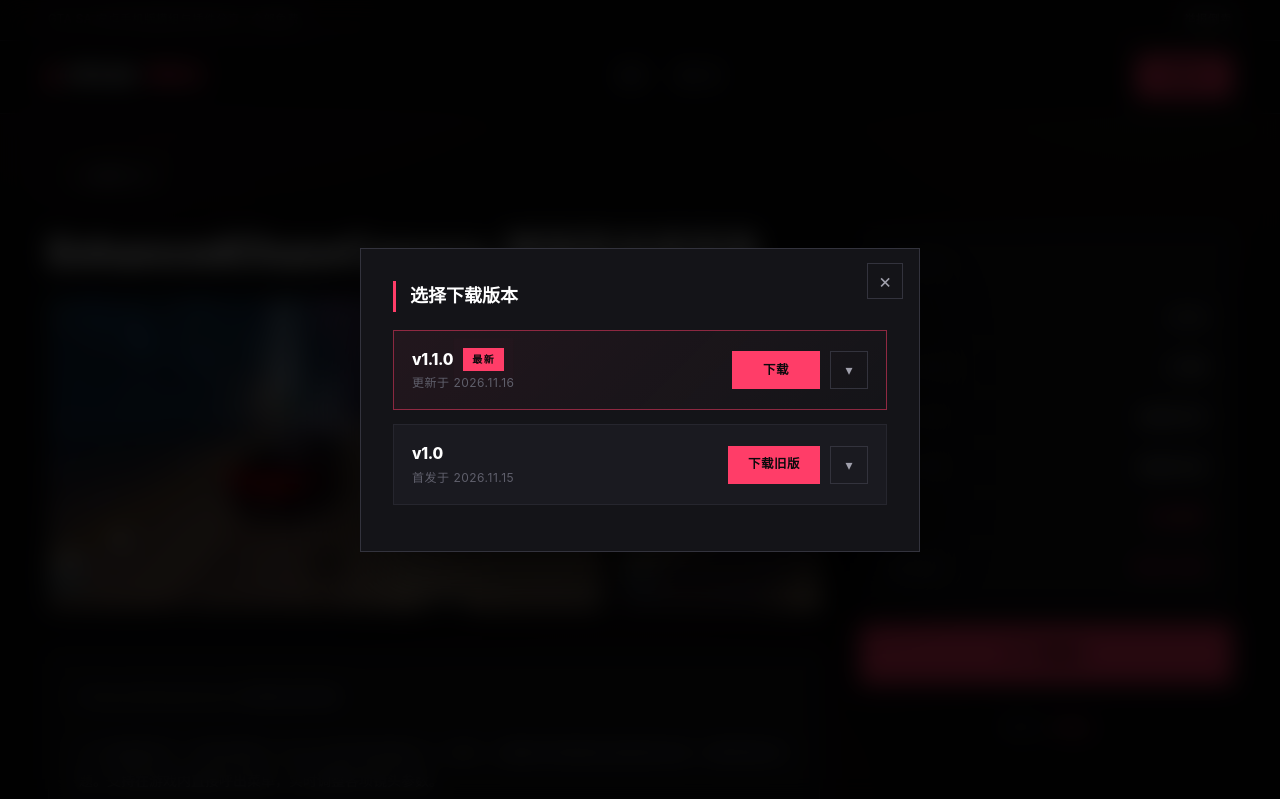
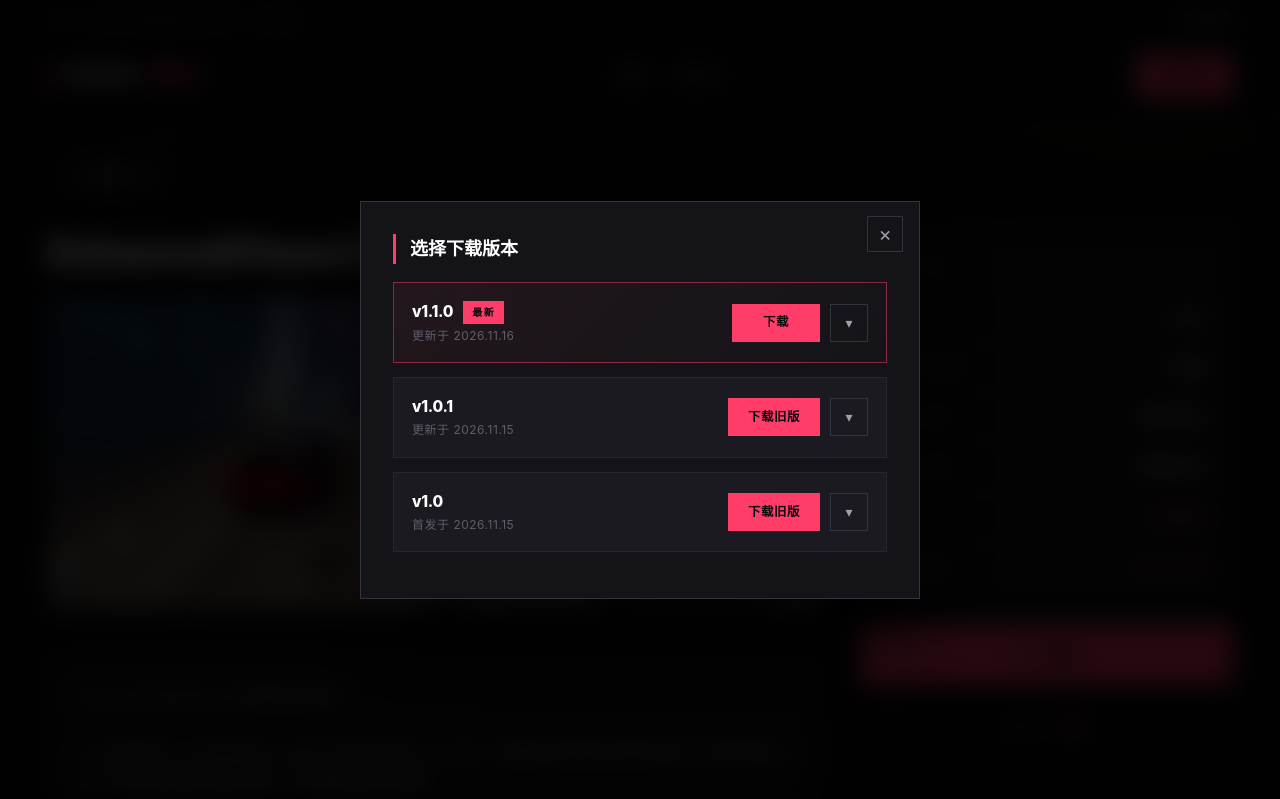
Before and after one commit to Lwsjb/mod, a plain HTML site: page EnhancedChaseCamera/index.html in a window 1280 px wide. Both pictures are taken after a click on the button "⬇ 下载模组". Shown: the top 799 px of the page. Drawn offline with Linux system fonts and the light colour scheme.

Commit message:
Update index.html

```diff
--- a/EnhancedChaseCamera/index.html
+++ b/EnhancedChaseCamera/index.html
@@ -307,6 +307,7 @@ body::before{
 <h3>选择下载版本</h3>
 <div id="versionsList">
 <div class="ver-item latest"><div class="ver-head"><div><div class="ver-name">v1.1.0 <span class="ver-badge">最新</span></div><div class="ver-date">更新于 2026.11.16</div></div><div class="ver-actions"><a class="ver-download" href="https://wwbgu.lanzoum.com/iNFMw4g6lhuf" rel="noopener" target="_blank">下载</a><button class="ver-toggle" onclick="toggleVer(this)">▾</button></div></div><div class="ver-body"><p>· 新增「手指拖动视角（仅测试）」，可选：关闭 / 原版 / 跟随手指。</p><p>· 修复长按屏幕看后方时画面不正确的问题，现在与原版游戏一致。</p><p>· 提升稳定性，减少闪退风险。</p><span class="ver-pw">提取码：<b>9v2x</b></span></div></div>
+<div class="ver-item"><div class="ver-head"><div><div class="ver-name">v1.0.1</div><div class="ver-date">更新于 2026.11.15</div></div><div class="ver-actions"><a class="ver-download" href="https://wwbgu.lanzoum.com/iMZIK4g3ovla" rel="noopener" target="_blank">下载旧版</a><button class="ver-toggle" onclick="toggleVer(this)">▾</button></div></div><div class="ver-body"><p>· 修复部分车辆调整「最大视野」无效的问题。</p><p>· 修复部分车辆调整「镜头距离」无效的问题。</p><p>· 修复切换近景、远景后，自定义镜头距离失效的问题。</p><p>· 支持飞机、直升机和船只；移除「对所有载具生效」开关，默认对全部载具生效。</p><p>· B站按钮现在直接打开哔哩哔哩 App，不再跳转网页。</p><span class="ver-pw">提取码：<b>8hwb</b></span></div></div>
 <div class="ver-item"><div class="ver-head"><div><div class="ver-name">v1.0</div><div class="ver-date">首发于 2026.11.15</div></div><div class="ver-actions"><a class="ver-download" href="https://wwbgu.lanzoum.com/igXvZ4g1rjgj" rel="noopener" target="_blank">下载旧版</a><button class="ver-toggle" onclick="toggleVer(this)">▾</button></div></div><div class="ver-body"><p>· 首发版本。</p><p>· 支持 32 位（armeabi-v7a）与 64 位（arm64-v8a）客户端。</p><p>· 支持镜头距离、高度、俯仰、转向阻尼、加减速动态拉伸及回正速率调整。</p><p>· 内置 ImGui 实时菜单，可在游戏内即时调整参数。</p><p>· 推荐 AML 1.4 及以上版本。</p><span class="ver-pw">提取码：<b>g90b</b></span></div></div>
 </div>
 </div>
```
